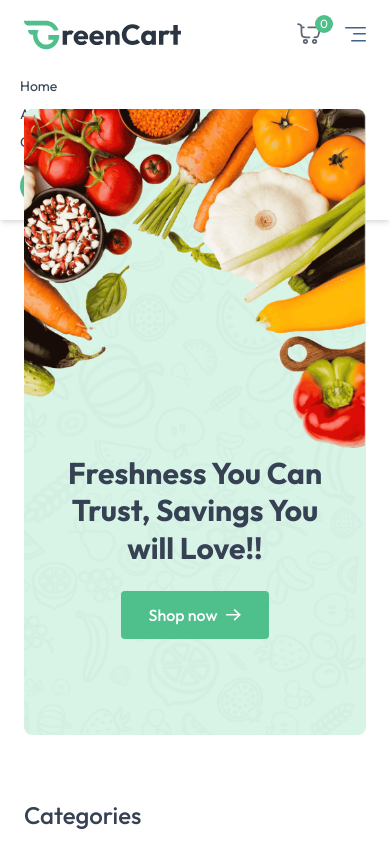
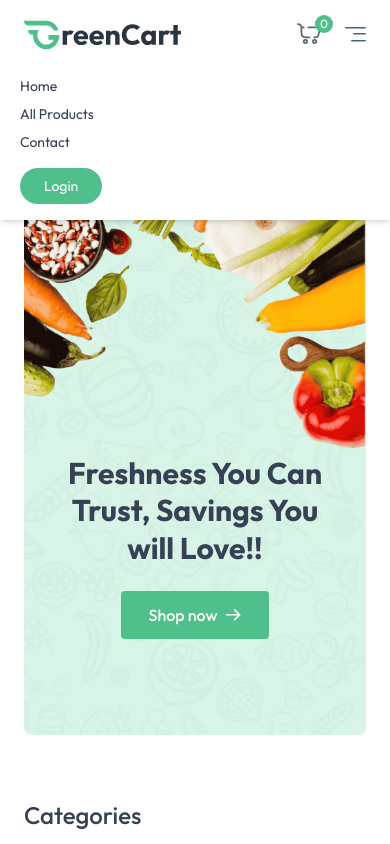
Before and after one commit to paulongf/ecommerce-delivery, a React (Vite) app in the folder client/: page / in a window 390 px wide. Both pictures are taken after a click on the button "Menu". Shown: the top 844 px of the page. Built offline with nearby package versions, Linux system fonts and the light colour scheme; no server answers.

Commit message:
Z-index at Responsive Navbar

```diff
--- a/client/src/components/Navbar.jsx
+++ b/client/src/components/Navbar.jsx
@@ -96,7 +96,7 @@ const Navbar = () => {
 
             {/* Mobile Menu */}
            { open && (
-            <div className={`${open ? 'flex' : 'hidden'} absolute top-[60px] left-0 w-full bg-white shadow-md py-4 flex-col items-start gap-2 px-5 text-sm md:hidden`}>
+            <div className={`${open ? 'flex' : 'hidden'} absolute top-[60px] z-50 left-0 w-full bg-white shadow-md py-4 flex-col items-start gap-2 px-5 text-sm md:hidden`}>
                 <NavLink to='/' onClick={()=> setOpen(false)}>Home</NavLink>
                 <NavLink to='/products' onClick={()=> setOpen(false)}>All Products</NavLink>
                 {
```
